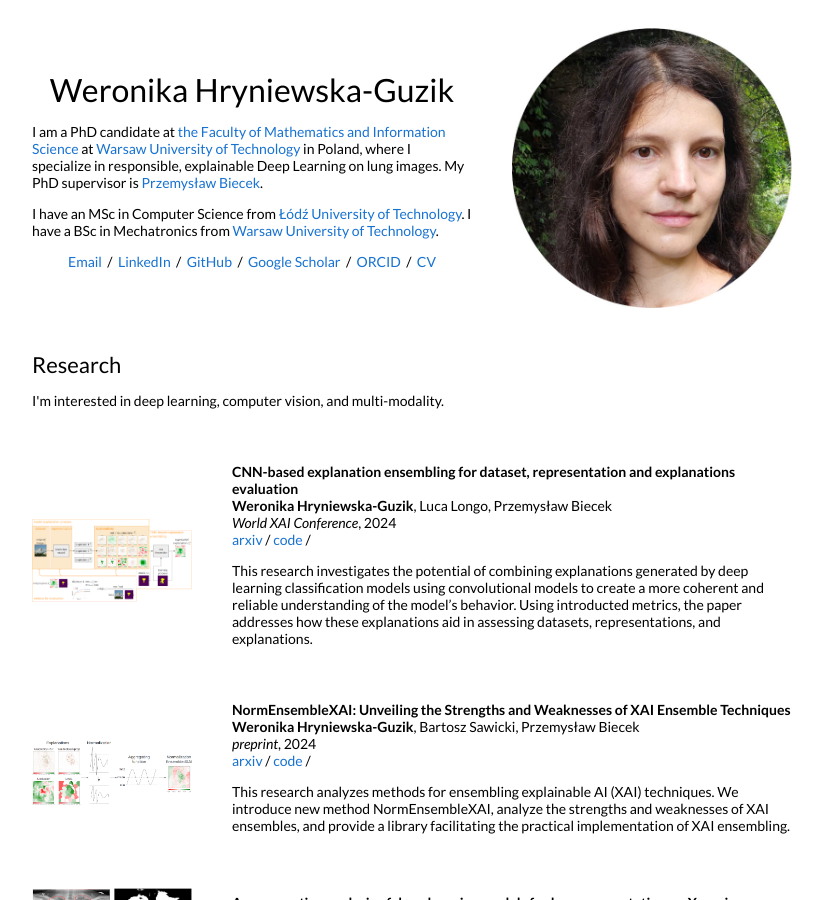
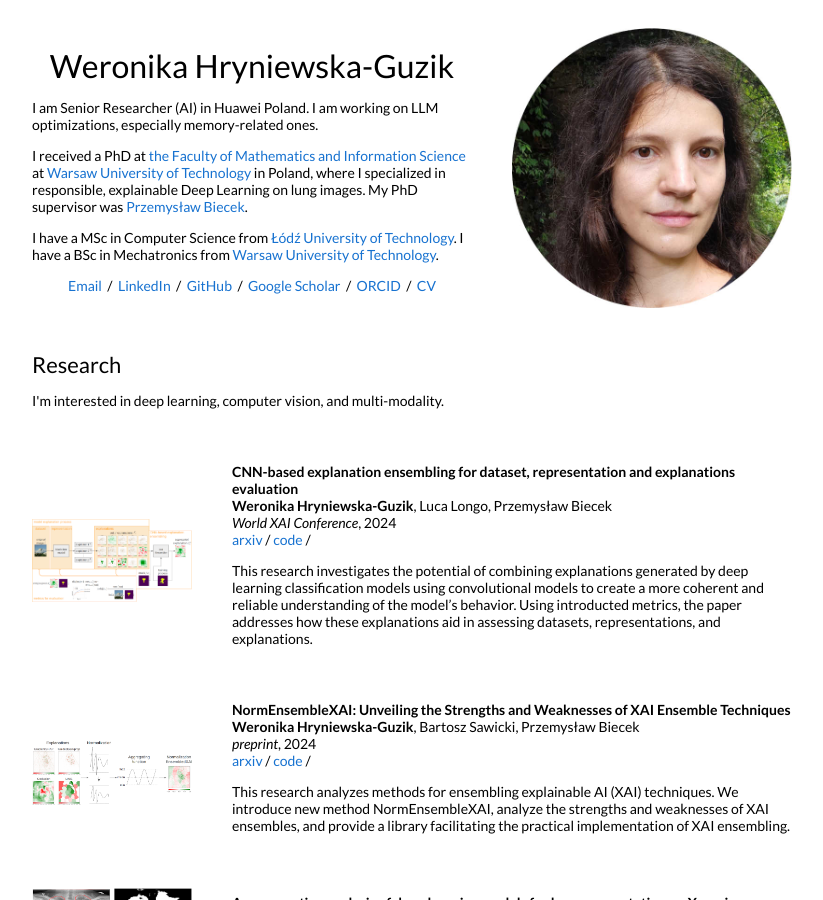
Before and after one commit to Hryniewska/website, a Jekyll site: the page built from _posts/2004-05-25-cnnbasedexplanation.markdown, in a window 1280 px wide and 900 px high. Shown: the whole window, without its empty margins (228-1051 px from the left). Built offline with Jekyll 4.4.1, drawn with Linux system fonts in a browser that asks for light colours.

Commit message:
Update work

```diff
--- a/_layouts/default.html
+++ b/_layouts/default.html
@@ -30,16 +30,16 @@
               <h1>
                 Weronika Hryniewska-Guzik
               </h1>
-              <p> I am a PhD candidate at <a href="https://ww4.mini.pw.edu.pl/">the Faculty of Mathematics and
-                  Information Science</a> at <a href="https://www.pw.edu.pl/engpw/">Warsaw University of Technology</a>
-                in Poland, where I specialize in responsible, explainable Deep Learning on lung images. My PhD
-                supervisor is <a href="https://pbiecek.github.io/">Przemysław Biecek</a>.
+              <p> I am Senior Researcher (AI) in Huawei Poland. I am working on LLM optimizations, especially memory-related ones.
               </p>
               <p>
-
+                I received a PhD at <a href="https://ww4.mini.pw.edu.pl/">the Faculty of Mathematics and
+                  Information Science</a> at <a href="https://www.pw.edu.pl/engpw/">Warsaw University of Technology</a>
+                in Poland, where I specialized in responsible, explainable Deep Learning on lung images. My PhD
+                supervisor was <a href="https://pbiecek.github.io/">Przemysław Biecek</a>.
               </p>
               <p>
-                I have an MSc in Computer Science from <a href="https://p.lodz.pl/en">Łódź University of Technology</a>.
+                I have a MSc in Computer Science from <a href="https://p.lodz.pl/en">Łódź University of Technology</a>.
                 I have a BSc in Mechatronics from <a href="https://www.pw.edu.pl/engpw/">Warsaw University of
                   Technology</a>.
               </p>
```
